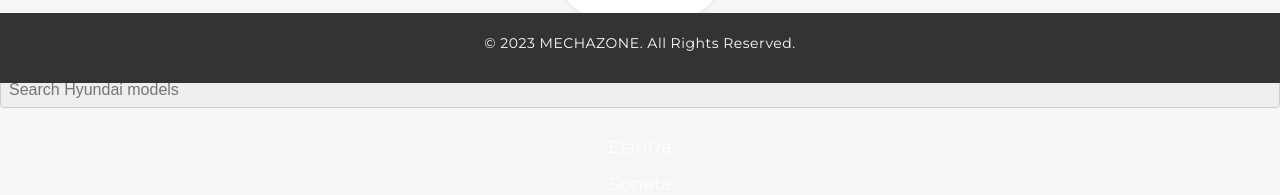
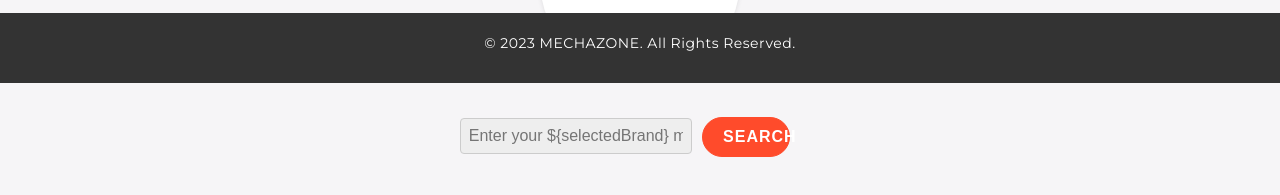
Before and after one commit to KNagaPrasad/MechaZone, a React (Create React App) app in the folder my-react/: page /car-search in a window 1280 px wide. Both pictures are taken after a click on the element "Hyundai". Shown: the part 717-912 px from the top of the page. Built offline with nearby package versions, Linux system fonts and the light colour scheme.

Commit message:
MEC-26:Updated carpage.js and carpage.css files further

```diff
--- a/my-react/src/CSS/Carpage.css
+++ b/my-react/src/CSS/Carpage.css
@@ -8,6 +8,16 @@
 
 .search-container {
   margin-bottom: 20px;
+}
+
+.search-input input[type="text"] {
+  width: 100%;
+  padding: 8px;
+  margin-bottom: 10px;
+  border: 1px solid #ccc;
+  border-radius: 4px;
+  box-sizing: border-box;
+  font-size: 16px;
 }
 
 .car-logos-container {
@@ -30,8 +40,14 @@
   margin-top: 20px;
 }
 
+.car-models-container .search-model-container {
+  display: flex;
+  align-items: center;
+  margin-bottom: 10px; /* Add some margin between the input and suggestions */
+}
+
 .car-models-container input[type="text"] {
-  width: 100%;
+  width: calc(70% - 20px);
   padding: 8px;
   margin-bottom: 10px;
   border: 1px solid #ccc;
@@ -40,38 +56,29 @@
   font-size: 16px;
 }
 
-.car-models-container input[type="text"] {
-  margin-top: 10px;
+.car-models-container .search-button {
+  width: calc(30% - 20px);
+  padding: 10px 20px;
+  font-size: 16px;
+  margin-left: 10px;
+  margin-right: 10px; /* Add margin-right for spacing */
 }
 
-.car-models-container ul {
-  list-style-type: none;
-  padding: 0;
-}
-
-.car-models-container li {
-  font-size: 18px;
-  margin-top: 15px;
-}
 .model-suggestions {
-  position: absolute;
-  top: 100%;
-  left: 0;
-  background: #fff;
+  position: relative; /* Change position to relative */
+  background: #eeebeb;
   border: 1px solid #ccc;
-  width: 100%;
+  width: 100%; /* Occupy full width of the container */
   max-height: 200px;
   overflow-y: auto;
   z-index: 1;
 }
 
-.model-suggestions input {
-  width: calc(100% - 20px);
+.model-suggestions .model-suggestion {
   padding: 10px;
-  border: none;
+  cursor: pointer;
 }
 
-.search-button {
-  padding: 10px 20px;
-  font-size: 16px;
+.model-suggestions .model-suggestion:hover {
+  background-color: #f5f5f5;
 }
--- a/my-react/src/components/Carpage.js
+++ b/my-react/src/components/Carpage.js
@@ -1,12 +1,13 @@
+import React, { useState } from 'react';
+import { useNavigate } from 'react-router-dom';
+import CarLogo from './CarLogo';
 import Header from './Header';
 import Footer from './Footer';
-import React, { useState } from 'react';
-import CarLogo from './CarLogo'; // Make sure you have CarLogo component
-import '../CSS/Carpage.css'
-import { Link } from 'react-router-dom';
+import '../CSS/Carpage.css';
 
 function CarPage() {
   const [selectedBrand, setSelectedBrand] = useState(null);
+  const [selectedModel, setSelectedModel] = useState(null);
   const [searchTerm, setSearchTerm] = useState('');
   const [searchModelTerm, setSearchModelTerm] = useState('');
 
@@ -78,33 +79,51 @@ function CarPage() {
     // Add more car brands as needed
   ];
 
+  const navigate = useNavigate();
+
   const handleBrandSelect = (brand) => {
     setSelectedBrand(brand);
+    setSearchModelTerm('');
+    setSelectedModel(null);
+  };
+
+  const handleModelSelect = (model) => {
+    setSelectedModel(model);
   };
 
   const handleSearchChange = (event) => {
     setSearchTerm(event.target.value);
+    setSelectedBrand(null);
+    setSelectedModel(null);
   };
 
   const handleModelSearchChange = (event) => {
     setSearchModelTerm(event.target.value);
   };
 
+  const handleGoClick = () => {
+
+  };
+
   const filteredCarBrands = carBrands.filter((brand) =>
     brand.name.toLowerCase().includes(searchTerm.toLowerCase())
   );
 
-  const selectedBrandObject = carBrands.find(brand => brand.name === selectedBrand);
-  const filteredModels = selectedBrandObject ? selectedBrandObject.models.filter(model =>
+  const filteredCarModels = selectedBrand
+    ? carBrands
+        .find((brand) => brand.name === selectedBrand)
+        .models.filter((model) =>
           model.toLowerCase().includes(searchModelTerm.toLowerCase())
-  ) : [];
+        )
+    : [];
 
   return (
     <div>
       <Header />
-      <div className="car-page">
+      <div className="carpage-container">
         <h1>Car Brands</h1>
         <div className="search-container">
+          <div className="search-input">
             <input
               type="text"
               placeholder="Search car brands"
@@ -112,36 +131,47 @@ function CarPage() {
               onChange={handleSearchChange}
             />
           </div>
+        </div>
         <div className="car-logos-container">
           {filteredCarBrands.map((brand) => (
-            //<Link to = {'/'+ brand.name}>
-
             <CarLogo
               key={brand.name}
               brand={brand.name}
               selected={brand.name === selectedBrand}
               onSelect={handleBrandSelect}
             />
-            //</Link>
           ))}
         </div>
         {selectedBrand && (
           <div className="car-models-container">
+            <div className="search-model-container">
               <input
                 type="text"
-              placeholder={`Search ${selectedBrand} models`}
+                placeholder={'Enter your ${selectedBrand} model'}
                 value={searchModelTerm}
                 onChange={handleModelSearchChange}
               />
-            <ul>
-              {filteredModels.map((model) => (
-                <li key={model}>{model}</li>
+              <button className="search-button" onClick={handleGoClick}>
+                Search
+              </button>
+              {searchModelTerm && (
+                <div className="model-suggestions">
+                  {filteredCarModels.map((model) => (
+                    <div
+                      key={model}
+                      onClick={() => handleModelSelect(model)}
+                      className="model-suggestion"
+                    >
+                      {model}
+                    </div>
                   ))}
-            </ul>
                 </div>
               )}
             </div>
-      <Footer/>
+          </div>
+        )}
+      </div>
+      <Footer />
     </div>
   );
 }
```
Lines whose indentation alone changed are shown as unchanged.
